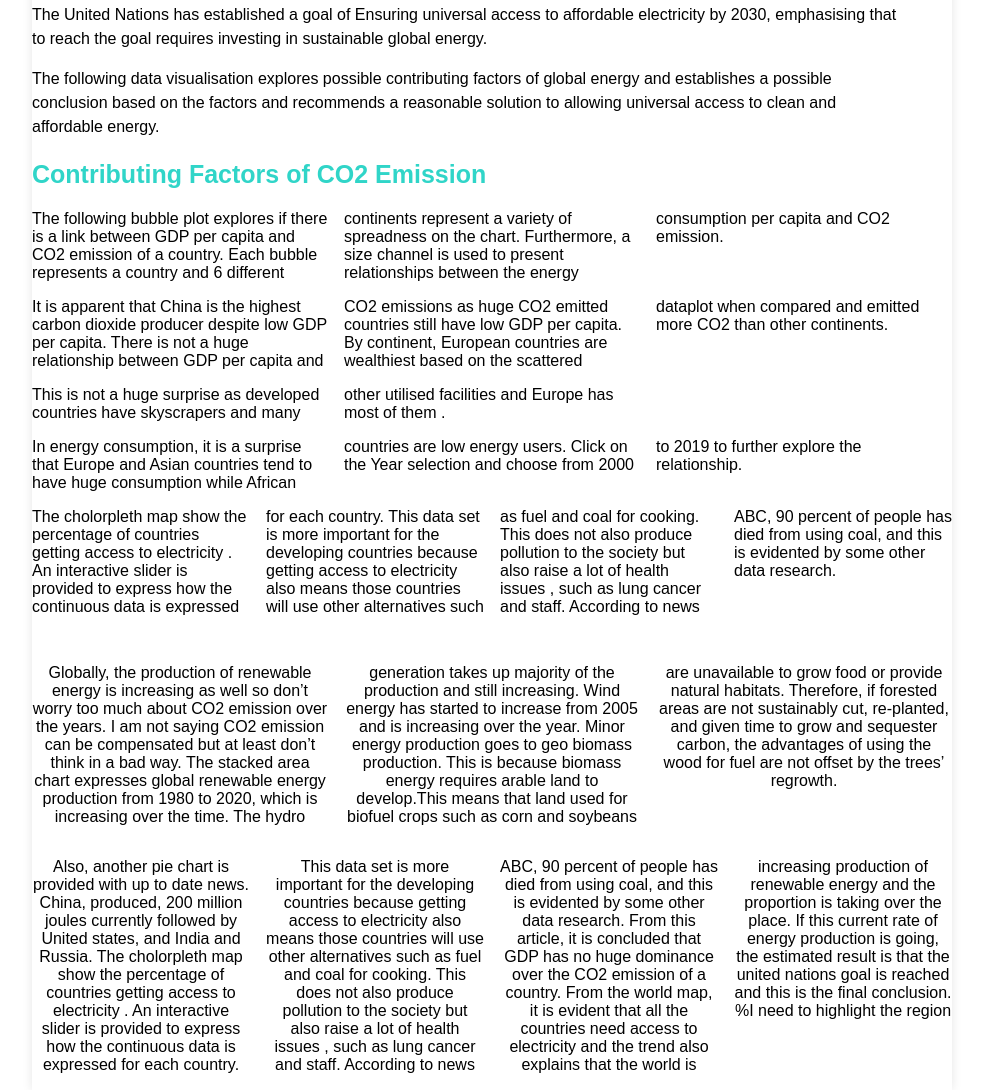
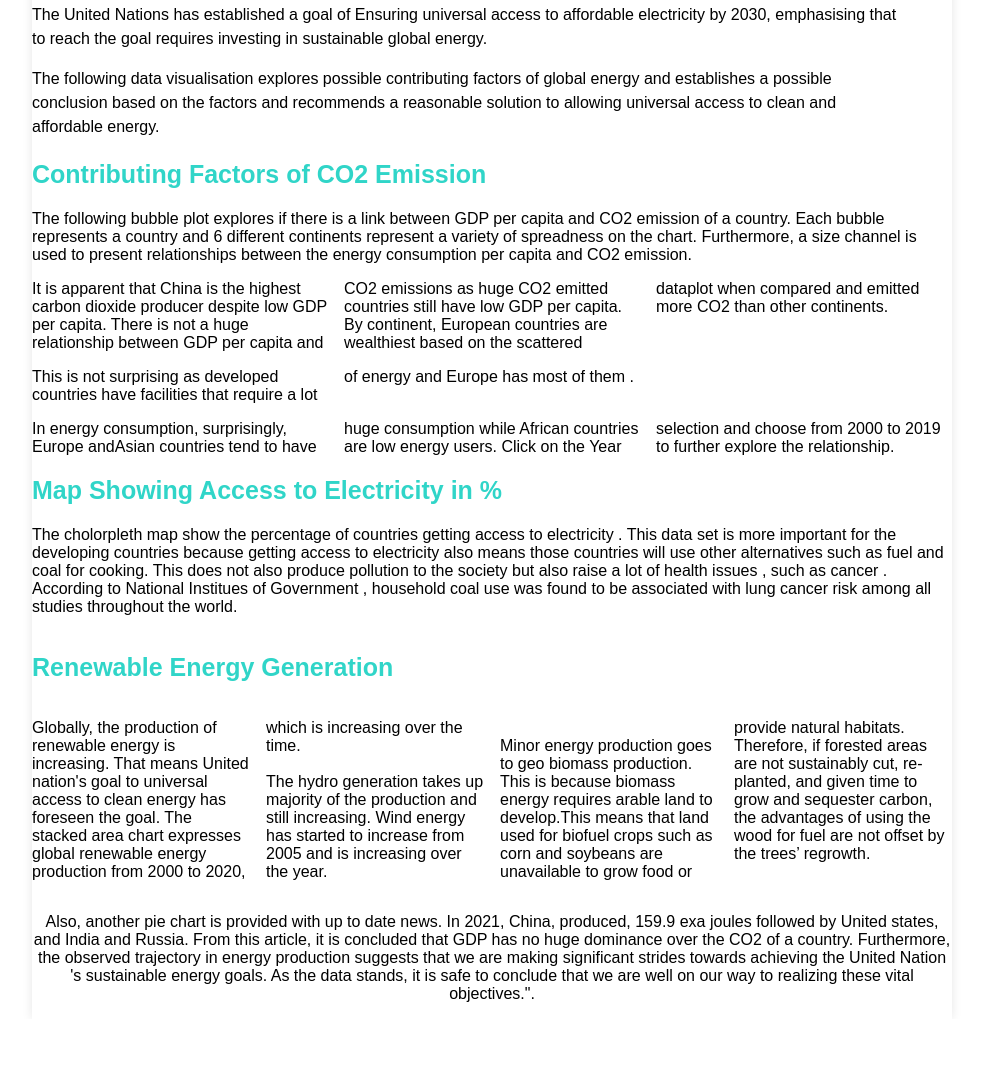
Before and after one commit to HeinTZaw/Homework-Week-10, a plain HTML site: page index.html in a window 1280 px wide. Shown: the part 162-1252 px from the top of the page, without its empty margins (148-1131 px from the left). After the commit the page ends 1181 px from the top, so only its background shows below. Drawn offline with Linux system fonts and the light colour scheme; a script that the page names is missing.

Commit message:
Update index.html

```diff
--- a/index.html
+++ b/index.html
@@ -8,6 +8,7 @@
 <script src="https://cdn.jsdelivr.net/npm/vega-lite@5.1.0"></script>
 <script src="https://cdn.jsdelivr.net/npm/vega-embed@6.17.0"></script>
 <link rel="stylesheet" href="font.css">
+
 <style>
     #font-header {
         width: 100%; /* Adjust the width as needed */
@@ -19,6 +20,9 @@
 <title>Sustainable Global Energy</title>
 </head>
 <body>
+    <div class="container">
+
+
 
                 <h1 id="font-header"><p>Sustainable Global Energy</p>
 
@@ -28,11 +32,11 @@
                 </h1>
                 <p class="text-container">
                     Our everyday life depends on reliable and affordable energy. Yet energy is the contributing factor
-                    to climate change, accounting for 60 percent of total global greenhouse gas emissions.
+                    to climate change, accounting for <span class="important">60</span> percent of total global greenhouse gas emissions.
                 </p>
                 <p class="text-container">
                     The United Nations has established a goal of Ensuring universal access to affordable electricity
-                    by 2030, emphasising that to reach the goal requires investing in sustainable global energy.
+                    by <span class="Year">2030</span>, emphasising that to reach the goal requires investing in sustainable global energy.
 
                 </p>
                 <p class="text-container">
@@ -46,18 +50,18 @@
                 </div>
 
 
-                        <p class="parallel-paragraphs" > The following bubble plot explores if there is a link between GDP per capita and CO2
+                        <p class="parallel-paragraph_2" > The following bubble plot explores if there is a link between <span class="important">GDP</span> per capita and <span class="important">CO2 </span>
                             emission of a country. Each bubble represents a country and 6 different continents
                             represent a variety of spreadness on the chart. Furthermore, a size channel is used
                             to present relationships between the energy consumption per capita and CO2 emission. </p>
-                           <p class="parallel-paragraphs">It is apparent that China is the highest carbon dioxide producer despite low GDP per
-                            capita. There is not a huge relationship between GDP per capita and CO2 emissions
-                            as huge CO2 emitted countries still have low GDP per capita. By continent,  European
+                           <p class="parallel-paragraphs">It is apparent that <span class="southeastasia">China</span> is the highest carbon dioxide producer despite low GDP per
+                            capita. There is not a huge relationship between <span class="important">GDP</span> per capita and <span class="important">CO2</span> emissions
+                            as huge CO2 emitted countries still have low <span class="important">GDP</span> per capita. By continent,  European
                             countries are wealthiest based on the scattered dataplot when compared and
-                            emitted more CO2 than other continents.</p>
-                            <p class="parallel-paragraphs">This is not a huge surprise as developed countries have skyscrapers and many other utilised facilities
-                                and Europe has most of them . </p>
-                                <p class="parallel-paragraphs"> In energy consumption, it is a surprise that Europe and Asian countries tend to have
+                            emitted more <span class="important">CO2</span> than other continents.</p>
+                            <p class="parallel-paragraphs">This is not surprising as developed countries have facilities that require a lot of energy
+                                and <span class="europe"> Europe</span> has most of them . </p>
+                                <p class="parallel-paragraphs"> In energy consumption, surprisingly, <span class="europe">Europe </span>and<span class="southeastasia">Asian </span> countries tend to have
                                     huge consumption while African countries are low energy users.
                                     Click on the Year selection and choose from 2000 to 2019 to further explore the
                                     relationship.</p>
@@ -73,16 +77,14 @@
 
 
 
-
+                                    <h2 class="font-subheading"> Map Showing Access to Electricity in % </h2>
 <div id="world_map" style="flex: 1;">
 
 </div>
 
-    <p class="new"> The cholorpleth map show the percentage of countries
-        getting access to electricity . An interactive slider
-        is provided to express how the continuous data is
-        expressed for each country.
-        This data set is more important for the developing countries because getting access to electricity also means those countries will use other alternatives such as fuel and coal for cooking. This does not also produce pollution to the society but also raise a lot of health issues , such as lung cancer and staff. According to news ABC, 90 percent of people has died from using coal, and this is evidented by some other data research.
+    <p class="parallel-paragraph_2"> The cholorpleth map show the percentage of countries
+        getting access to electricity .
+        This data set is more important for the developing countries because getting access to electricity also means those countries will use other alternatives such as fuel and coal for cooking. This does not also produce pollution to the society but also raise a lot of health issues , such as <span class="important">cancer</span> . According to National Institues of Government , household coal use was found to be associated with lung cancer risk among all studies throughout the world.
        </p>
        <p class="new">
 
@@ -93,7 +95,7 @@
 
 
 </p>
-
+<h2 class="font-subheading"> Renewable Energy Generation </h2>
 <div style="display: flex;", id="font-header">
 
 
@@ -102,11 +104,11 @@
 </div>
 <div style="flex: 1;">
 
-    <p class="parallel-paragraphs">
-        Globally,  the production of renewable energy is increasing as well so don’t worry too much about CO2 emission over the years. I am not saying CO2 emission can be compensated but at least don’t think in a bad way.
-The stacked area chart expresses global renewable energy production from 1980 to 2020, which is increasing over the time.
+    <p class="new" style="text-align: left;">
+        Globally,  the production of renewable energy is increasing. That means United nation's goal to universal access to clean energy has foreseen the goal.
+The stacked area chart expresses global renewable energy production from <span class="Year">2000</span> to <span class="Year">2020</span>, which is increasing over the time.<br><br>
 The hydro generation takes up majority of the production and still increasing.
-Wind energy has started to increase from 2005 and is increasing over the year.
+Wind energy has started to increase from <span class="Year">2005</span> and is increasing over the year.<br><br>
 Minor energy production goes to geo biomass production. This is because biomass energy requires arable land to develop.This means that land used for biofuel crops such as corn and soybeans are unavailable to grow food or provide natural habitats. Therefore, if forested areas are not sustainably cut, re-planted, and given time to grow and sequester carbon, the advantages of using the wood for fuel are not offset by the trees’ regrowth.
 
 
@@ -127,13 +129,13 @@ Minor energy production goes to geo biomass production. This is because biomass
 <div style="display: flex;", id="font-header">
 
     <div style="flex: 1;">
-        <p class="new">
+        <p class="parallel-paragraph_2">
             Also, another pie chart is provided with up to date news.
-            China, produced, 200 million joules currently followed by United states, and India and Russia.
-            The cholorpleth map show the percentage of countries getting access to electricity . An interactive slider is provided to express how the continuous data is expressed for each country.
-            This data set is more important for the developing countries because getting access to electricity also means those countries will use other alternatives such as fuel and coal for cooking. This does not also produce pollution to the society but also raise a lot of health issues , such as lung cancer and staff. According to news ABC, 90 percent of people has died from using coal, and this is evidented by some other data research.
-            From this article, it is concluded that GDP has no huge dominance over the CO2 emission of a country. From the world map, it is evident that all the countries need access to electricity and the trend also explains that the world is increasing production of renewable energy and the proportion is taking over the place. If this current rate of energy production is going, the estimated result is that the united nations goal is reached and this is the final conclusion.
-            %I need to highlight the region
+            In <span class="Year">2021</span>, China, produced, <span class="Year">159.9</span> exa joules  followed by United states, and India and Russia.
+
+
+            From this article, it is concluded that <span class="important">GDP</span> has no huge dominance over the <span class="important">CO2 </span> of a country. Furthermore, the observed trajectory in energy production suggests that we are making significant strides towards achieving the <span class="UnitedNations">United Nation</span> 's sustainable energy goals. As the data stands, it is safe to conclude that we are well on our way to realizing these vital objectives.".
+
 
         </p>
 
@@ -146,7 +148,7 @@ Minor energy production goes to geo biomass production. This is because biomass
 
 
 
-
+</div>
 </body>
 
 </html>
```
